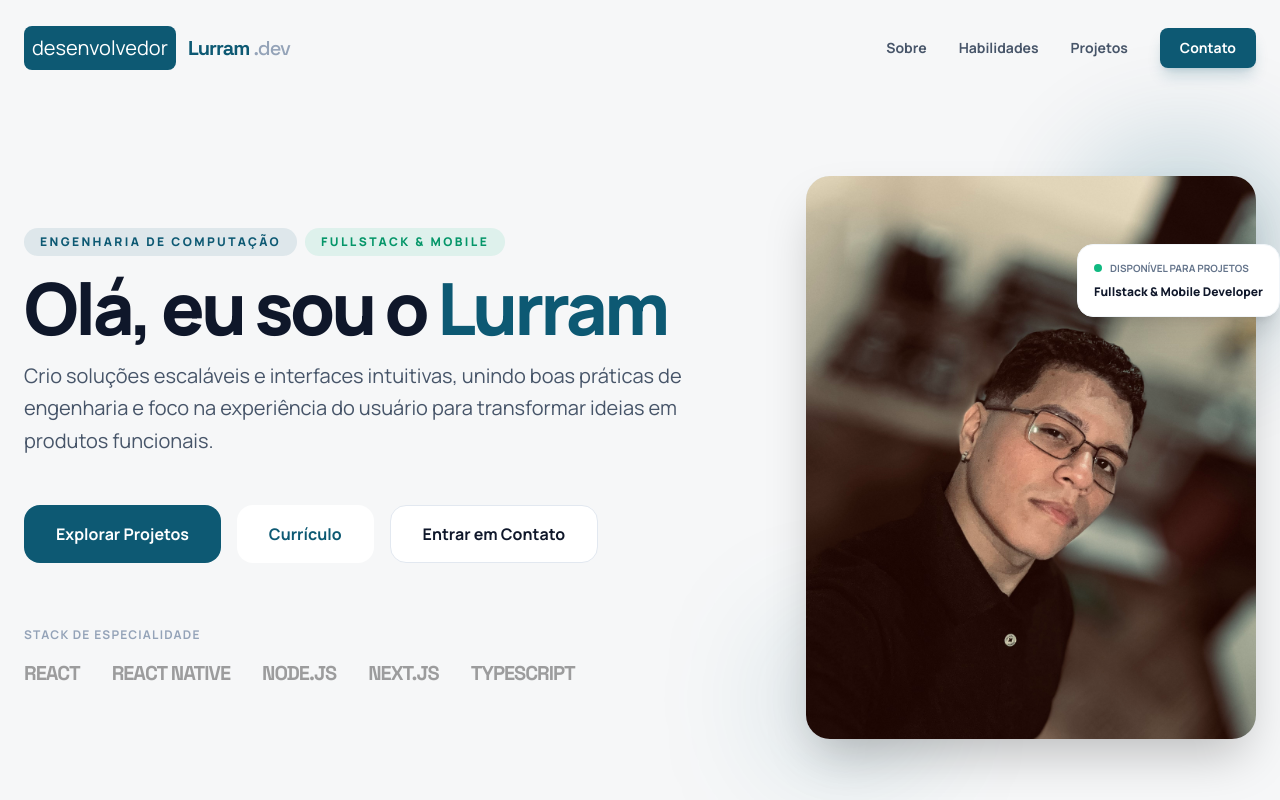
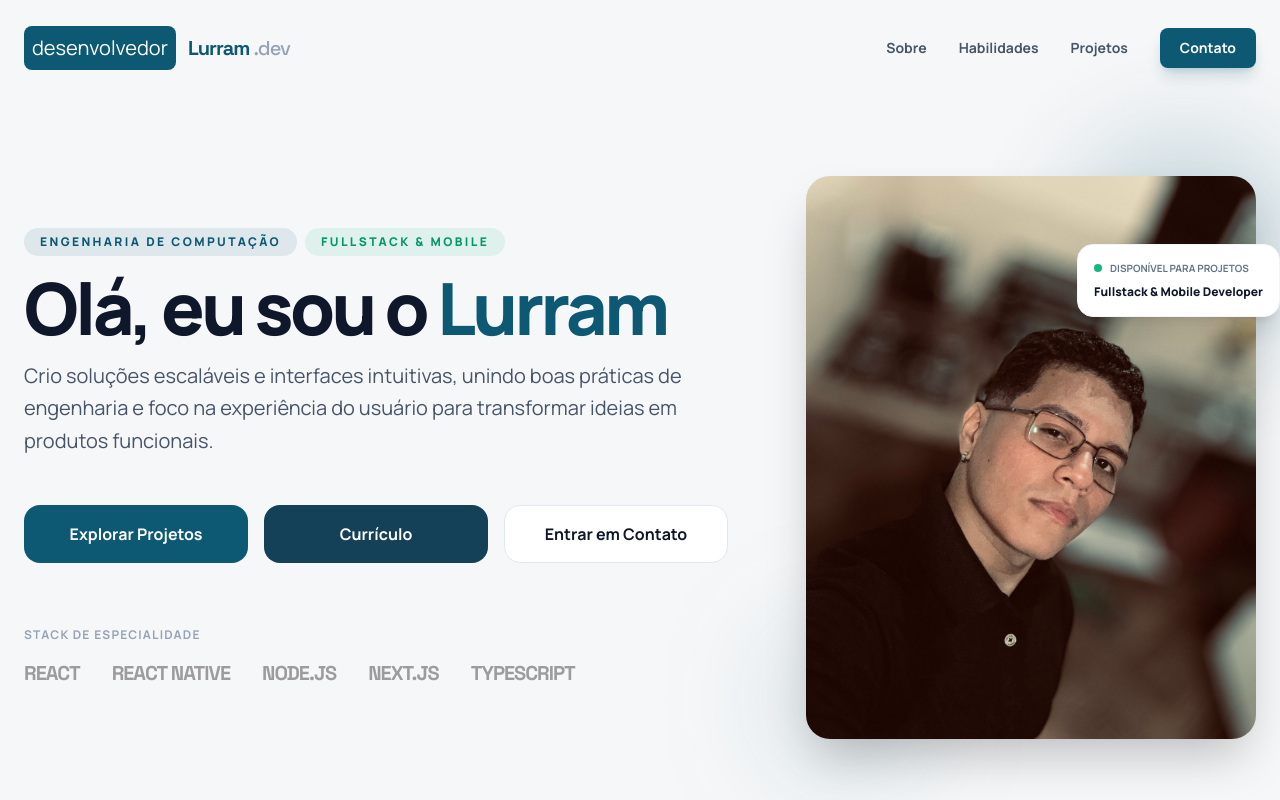
Before and after one commit to lurram/portfolio, a React (Vite) app: page / in a window 1280 px wide. Shown: the top 800 px of the page. Built offline with nearby package versions, Linux system fonts and the light colour scheme.

Commit message:
adjust buttons

```diff
--- a/src/app.tsx
+++ b/src/app.tsx
@@ -38,24 +38,24 @@ const App: React.FC = () => {
               </p>
             </div>
 
-            <div className="flex flex-wrap justify-center lg:justify-start gap-4 pt-4">
+            <div className="flex flex-wrap justify-center lg:justify-start gap-4 pt-4 md:w-full">
               <a
                 href="#projects"
-                className="flex items-center gap-2 px-8 py-4 bg-[#0d5973] text-white rounded-2xl font-bold hover:shadow-2xl hover:shadow-[#0d5973]/40 transition-all hover:-translate-y-1"
+                className="flex items-center justify-center gap-2 w-full sm:w-56 py-4 bg-[#0d5973] text-white rounded-2xl font-bold hover:shadow-2xl hover:shadow-[#0d5973]/40 transition-all hover:-translate-y-1"
               >
                 Explorar Projetos
               </a>
 
               <a
                 href="/curriculo.pdf"
-                className="flex items-center gap-2 px-8 py-4 bg-white text-[#0d5973] rounded-2xl font-bold hover:shadow-2xl hover:shadow-[#0d5973]/40 transition-all hover:-translate-y-1"
+                className="flex items-center justify-center gap-2 w-full sm:w-56 py-4 bg-[#154158] text-white rounded-2xl font-bold hover:shadow-2xl hover:shadow-[#0d5973]/40 transition-all hover:-translate-y-1"
               >
                 Currículo
               </a>
 
               <a
                 href="#contact"
-                className="flex items-center gap-2 px-8 py-4 bg-white dark:bg-slate-800 border border-slate-200 dark:border-slate-700 rounded-2xl font-bold hover:shadow-2xl hover:shadow-[#0d5973]/40 transition-all hover:-translate-y-1"
+                className="flex items-center justify-center gap-2 w-full sm:w-56 py-4 bg-white dark:bg-slate-800 border border-slate-200 dark:border-slate-700 rounded-2xl font-bold hover:shadow-2xl hover:shadow-[#0d5973]/40 transition-all hover:-translate-y-1"
               >
                 Entrar em Contato
               </a>
```
